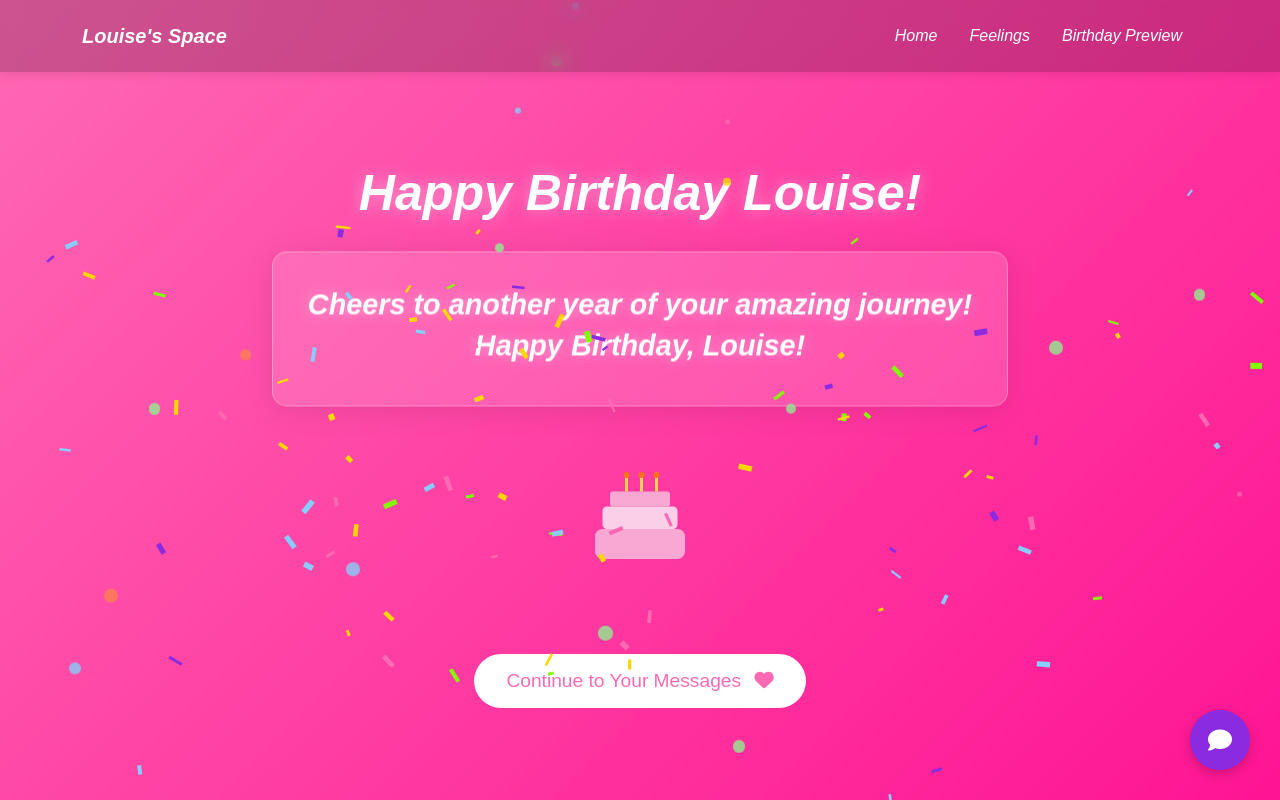
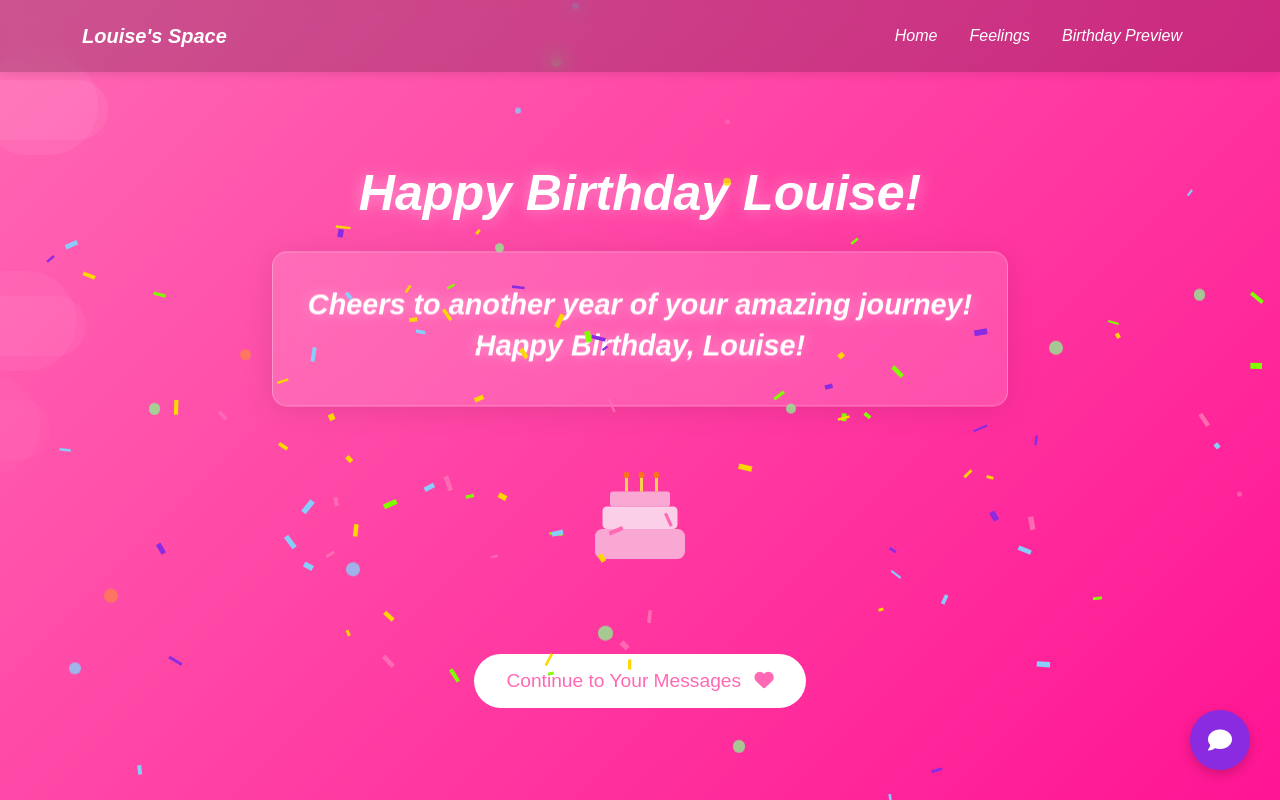
Before and after one commit to AshuferMorningstar/FileAnalysisTool, a Flask app: page /birthday-preview in a window 1280 px wide. Run offline with Flask 3, Linux system fonts and the light colour scheme; data comes from the database, SQL or seed files in the repository.

Commit message:
Add animated clouds to the background for a calming visual experience
Implements animated clouds in the background using CSS and JavaScript, adding clouds.css, clouds.js, and updating layout.html.

Replit-Commit-Author: Agent
Replit-Commit-Session-Id: 5643b992-c60c-4a62-b5d3-1b8b28911df8
Replit-Commit-Screenshot-Url: https://storage.googleapis.com/screenshot-production-us-central1/680c2764-0165-4c1f-9dd9-bdc7ba7bc839/efd6fe2f-3330-43bc-a76a-62c34f3ddbd9.jpg

```diff
--- /dev/null
+++ b/static/css/clouds.css
@@ -0,0 +1,118 @@
+/* Clouds Animation */
+.clouds-container {
+    position: fixed;
+    top: 0;
+    left: 0;
+    right: 0;
+    bottom: 0;
+    z-index: -1;
+    overflow: hidden;
+    pointer-events: none;
+}
+
+.cloud {
+    position: absolute;
+    width: 200px;
+    height: 60px;
+    background: rgba(255, 255, 255, 0.4);
+    border-radius: 200px;
+    animation: float-cloud linear infinite;
+    opacity: 0;
+}
+
+.cloud::before,
+.cloud::after {
+    content: '';
+    position: absolute;
+    background: rgba(255, 255, 255, 0.4);
+    width: 100px;
+    height: 80px;
+    top: -15px;
+    border-radius: 100px;
+}
+
+.cloud::before {
+    left: 10px;
+}
+
+.cloud::after {
+    right: 10px;
+    width: 120px;
+    height: 100px;
+    top: -25px;
+}
+
+.cloud:nth-child(1) {
+    top: 10%;
+    animation-duration: 120s;
+    animation-delay: 0s;
+    width: 230px;
+}
+
+.cloud:nth-child(2) {
+    top: 25%;
+    animation-duration: 90s;
+    animation-delay: 15s;
+    width: 180px;
+}
+
+.cloud:nth-child(3) {
+    top: 50%;
+    animation-duration: 110s;
+    animation-delay: 5s;
+    width: 250px;
+}
+
+.cloud:nth-child(4) {
+    top: 75%;
+    animation-duration: 130s;
+    animation-delay: 10s;
+    width: 150px;
+}
+
+.cloud:nth-child(5) {
+    top: 35%;
+    animation-duration: 100s;
+    animation-delay: 25s;
+    width: 210px;
+}
+
+.cloud:nth-child(6) {
+    top: 60%;
+    animation-duration: 140s;
+    animation-delay: 8s;
+    width: 190px;
+}
+
+@keyframes float-cloud {
+    0% {
+        opacity: 0;
+        transform: translateX(-100%);
+    }
+    10% {
+        opacity: 0.6;
+    }
+    90% {
+        opacity: 0.6;
+    }
+    100% {
+        opacity: 0;
+        transform: translateX(100vw);
+    }
+}
+
+/* Adjust cloud opacity for different page backgrounds */
+.welcome-page .cloud,
+.welcome-page .cloud::before,
+.welcome-page .cloud::after,
+.feelings-page .cloud,
+.feelings-page .cloud::before,
+.feelings-page .cloud::after,
+.response-page .cloud,
+.response-page .cloud::before,
+.response-page .cloud::after,
+.birthday-page .cloud,
+.birthday-page .cloud::before,
+.birthday-page .cloud::after {
+    background: rgba(255, 255, 255, 0.15);
+}
--- /dev/null
+++ b/static/js/clouds.js
@@ -0,0 +1,54 @@
+document.addEventListener('DOMContentLoaded', function() {
+    // Create clouds container
+    const cloudsContainer = document.createElement('div');
+    cloudsContainer.className = 'clouds-container';
+    document.body.appendChild(cloudsContainer);
+
+    // Create clouds
+    const cloudCount = 6;
+    for (let i = 0; i < cloudCount; i++) {
+        const cloud = document.createElement('div');
+        cloud.className = 'cloud';
+        cloudsContainer.appendChild(cloud);
+    }
+
+    // Additional cloud creation for more variety
+    function createExtraCloud() {
+        if (cloudsContainer.children.length > 12) return; // Limit to 12 clouds max
+
+        const cloud = document.createElement('div');
+        cloud.className = 'cloud';
+
+        // Randomize cloud position and size
+        const top = Math.random() * 85; // Random position between 0-85% from top
+        const scale = 0.7 + Math.random() * 0.6; // Random scale between 0.7 and 1.3
+        const delay = Math.random() * 20; // Random delay
+        const duration = 80 + Math.random() * 60; // Random duration between 80s and 140s
+
+        cloud.style.top = `${top}%`;
+        cloud.style.transform = `scale(${scale})`;
+        cloud.style.animationDelay = `${delay}s`;
+        cloud.style.animationDuration = `${duration}s`;
+
+        cloudsContainer.appendChild(cloud);
+
+        // Remove the cloud after animation completes
+        setTimeout(() => {
+            if (cloud && cloud.parentNode) {
+                cloud.parentNode.removeChild(cloud);
+            }
+            // Create a new cloud to replace this one
+            createExtraCloud();
+        }, duration * 1000 + delay * 1000);
+    }
+
+    // Create extra clouds occasionally
+    setInterval(createExtraCloud, 20000); // Create a new cloud every 20 seconds
+
+    // Create a few extra clouds immediately
+    for (let i = 0; i < 3; i++) {
+        setTimeout(() => {
+            createExtraCloud();
+        }, i * 5000); // Stagger the creation
+    }
+});
--- a/templates/layout.html
+++ b/templates/layout.html
@@ -8,6 +8,7 @@
     <link rel="stylesheet" href="https://cdnjs.cloudflare.com/ajax/libs/font-awesome/6.4.0/css/all.min.css">
     <link rel="stylesheet" href="{{ url_for('static', filename='css/styles.css') }}">
     <link rel="stylesheet" href="{{ url_for('static', filename='css/rabbit.css') }}">
+    <link rel="stylesheet" href="{{ url_for('static', filename='css/clouds.css') }}">
     {% block head %}{% endblock %}
 </head>
 <body class="{% block body_class %}{% endblock %}">
@@ -66,6 +67,7 @@
     <script src="{{ url_for('static', filename='js/sound-effects.js') }}"></script>
     <script src="{{ url_for('static', filename='js/chat.js') }}"></script>
     <script src="{{ url_for('static', filename='js/rabbit.js') }}"></script>
+    <script src="{{ url_for('static', filename='js/clouds.js') }}"></script>
     {% block scripts %}{% endblock %}
 </body>
 </html>
```
